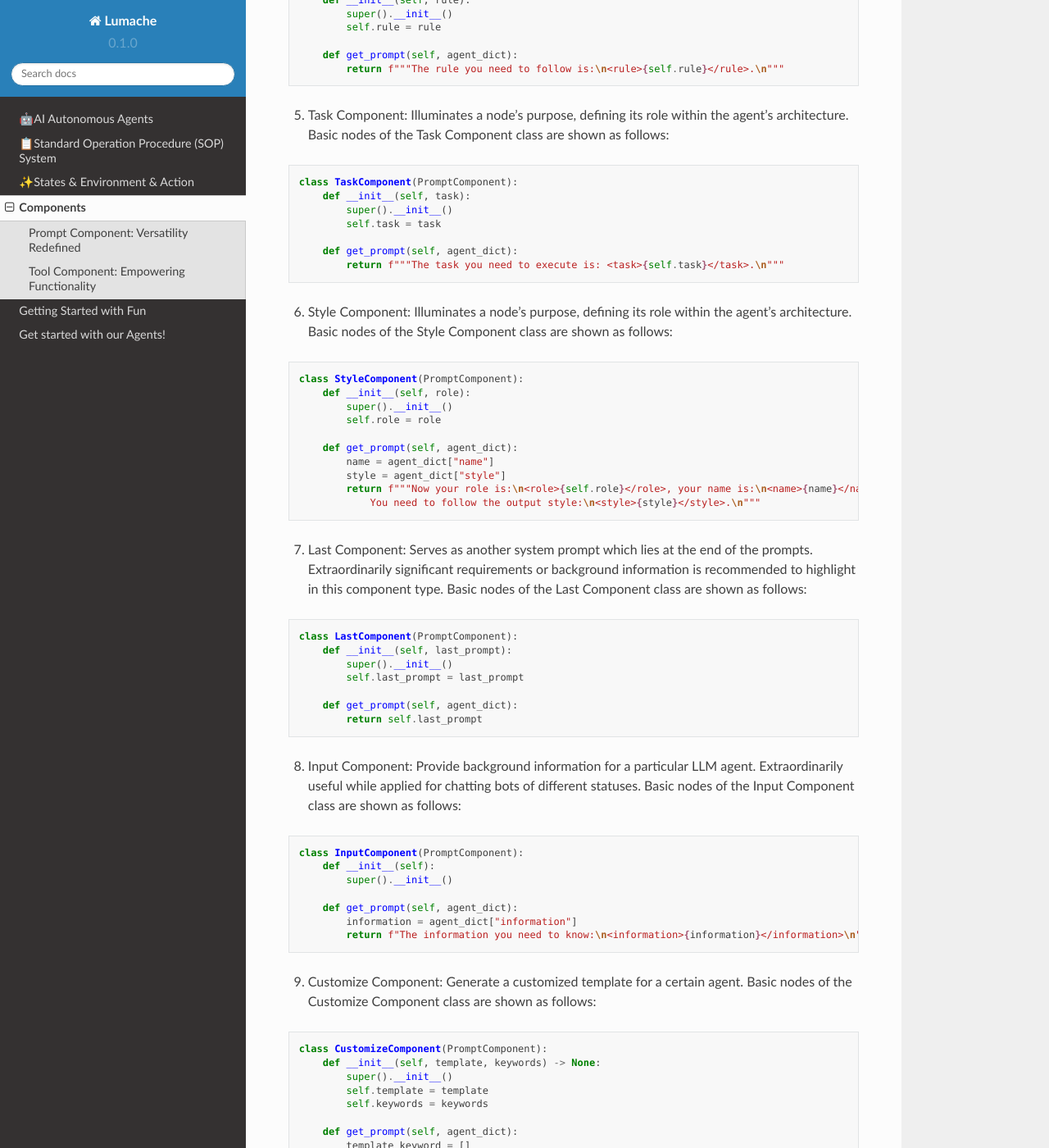
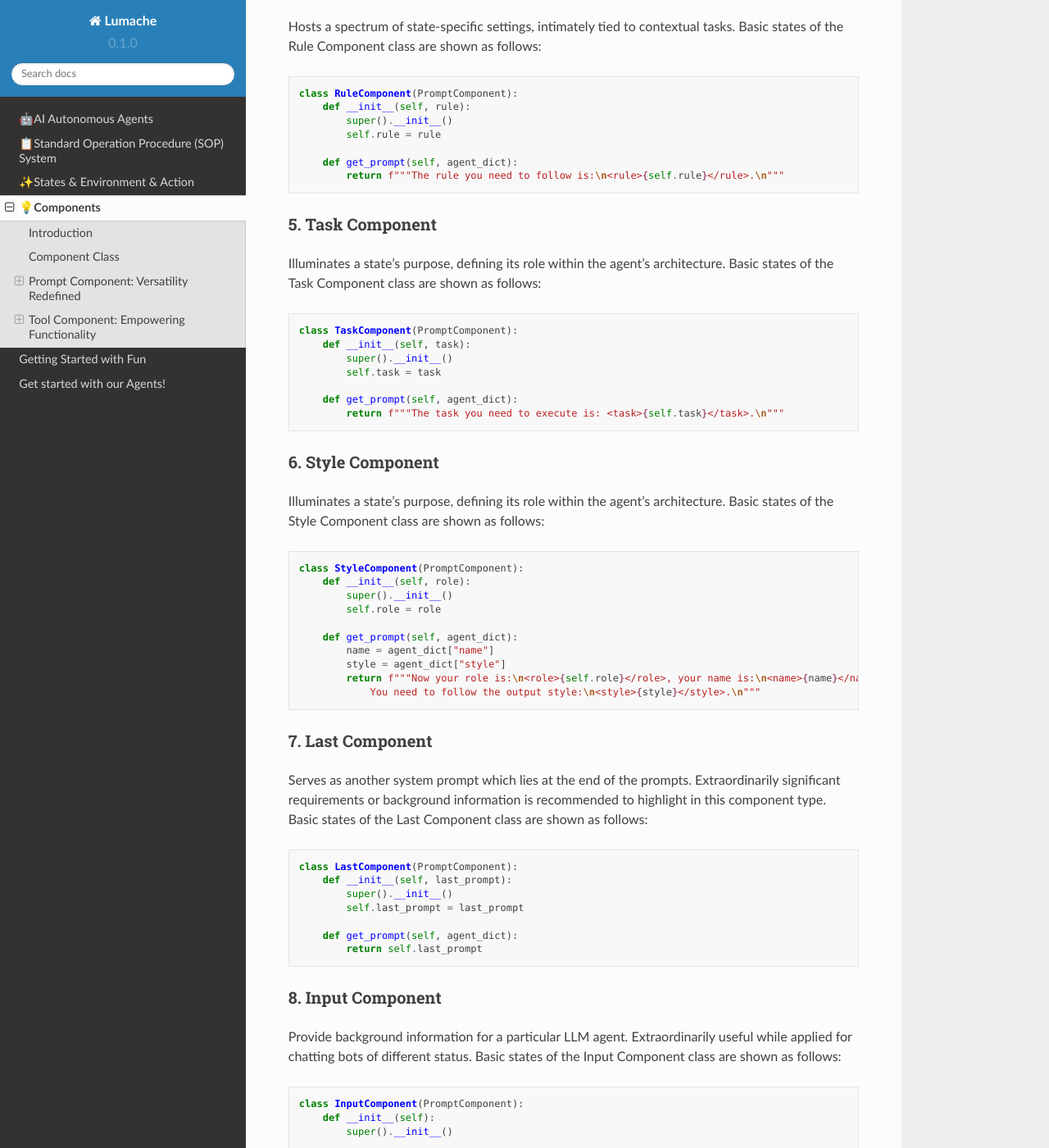
Before and after one commit to StephenQSstarThomas/Agents-Documentation-trial-1, a Sphinx documentation site: the page built from docs/source/components.rst, in a window 1280 px wide and 1400 px high, scrolled down 2227 px. Shown: the whole window at 82% size. Built offline with Sphinx 7.4.7 and the Read the Docs theme 2.0.0, drawn with Linux system fonts in a browser that asks for light colours; some of the changed text lies outside the part shown.

Commit message:
Update components.rst

```diff
--- a/docs/source/components.rst
+++ b/docs/source/components.rst
@@ -1,9 +1,17 @@
-Components
+💡Components
 ==========
 
-To facilitate modularized prompts for Nodes in an AI Autonomous Agent, we've introduced the Components module. Basic codes of the Component class are as follows:
+Introduction
+------------
 
-.. code-block:: python
+To facilitate modularized prompts for States in an AI Autonomous Agent, we've introduced the Components module.
+
+Component Class
+---------------
+
+Basic codes of the Component class are as follows:
+
+.. code:: python
 
    class Component:
        def __init__(self):
@@ -16,7 +24,7 @@ Prompt Component: Versatility Redefined
 
 Under the PromptComponent class, we've crafted nine distinctive subclasses, each playing an important role in shaping interactions. Basic codes of the PromptComponent class are shown as follows:
 
-.. code-block:: python
+.. code:: python
 
    class PromptComponent:
        def __init__(self):
@@ -26,18 +34,14 @@ Under the PromptComponent class, we've crafted nine distinctive subclasses, each
        def get_prompt(self, agent_dict):
            pass
 
-Apparently, the PromptComponent class serves as a container of all kinds of prompt-components. Different types are created for various sorts of prompts.
+1. Demonstration Component
+~~~~~~~~~~~~~~~~~~~~~~~~~~
 
-1. Demonstration Component:
-   Showcases several examples under diverse circumstances, enabling agents to mimic its own style. Basic nodes of the Demonstration Component class are shown as follows:
+Showcases several examples under diverse circumstances, enabling agents to mimic its own style. Basic states of the Demonstration Component class are shown as follows:
 
-.. code-block:: python
+.. code:: python
 
    class DemonstrationComponent(PromptComponent):
-       """
-       input a list, the example of the answer.
-       """
-
        def __init__(self, demonstrations):
            super().__init__()
            self.demonstrations = demonstrations
@@ -52,16 +56,14 @@ Apparently, the PromptComponent class serves as a container of all kinds of prom
            prompt += "</demonstrations>\n"
            return prompt
 
-2. CoT Component:
-   Encompasses algebraic procedures, tailor-made for mathematical problems. Basic nodes of the CoT Component class are shown as follows:
+2. CoT Component
+~~~~~~~~~~~~~~~~
 
-.. code-block:: python
+Encompasses algebraic procedures, tailor-made for mathematical problems. Basic states of the CoT Component class are shown as follows:
+
+.. code:: python
 
    class CoTComponent(PromptComponent):
-       """
-       input a list, the example of the answer.
-       """
-
        def __init__(self, demonstrations):
            super().__init__()
            self.demonstrations = demonstrations
@@ -78,10 +80,12 @@ Apparently, the PromptComponent class serves as a container of all kinds of prom
 
 Seemingly, the codes of the two classes above are absolutely the same. However, the CoT Component class is relatively more complicated. The examples given should contain reasoning steps, including algebraic procedure and logical thinking. By analyzing the examples, your agent will be able to respond with its own thinking steps.
 
-3. Output Component:
-   Extracts responses in particular signs, thus enabling Nodes to start its functions. Basic nodes of the Output Component class are shown as follows:
+3. Output Component
+~~~~~~~~~~~~~~~~~~~
 
-.. code-block:: python
+Extracts responses in particular signs, thus enabling states to start its functions. Basic states of the Output Component class are shown as follows:
+
+.. code:: python
 
    class OutputComponent(PromptComponent):
        def __init__(self, output):
@@ -92,10 +96,12 @@ Seemingly, the codes of the two classes above are absolutely the same. However,
            return f"""Please contact the above to extract <{self.output}> and </{self.output}>, \
                do not perform additional output, please output in strict accordance with the above format!\n"""
 
-4. Rule Component:
-   Hosts a spectrum of node-specific settings, intimately tied to contextual tasks. Basic nodes of the Rule Component class are shown as follows:
+4. Rule Component
+~~~~~~~~~~~~~~~~~
 
-.. code-block:: python
+Hosts a spectrum of state-specific settings, intimately tied to contextual tasks. Basic states of the Rule Component class are shown as follows:
+
+.. code:: python
 
    class RuleComponent(PromptComponent):
        def __init__(self, rule):
@@ -105,10 +111,12 @@ Seemingly, the codes of the two classes above are absolutely the same. However,
        def get_prompt(self, agent_dict):
            return f"""The rule you need to follow is:\n<rule>{self.rule}</rule>.\n"""
 
-5. Task Component:
-   Illuminates a node's purpose, defining its role within the agent's architecture. Basic nodes of the Task Component class are shown as follows:
+5. Task Component
+~~~~~~~~~~~~~~~~~
 
-.. code-block:: python
+Illuminates a state's purpose, defining its role within the agent's architecture. Basic states of the Task Component class are shown as follows:
+
+.. code:: python
 
    class TaskComponent(PromptComponent):
        def __init__(self, task):
@@ -118,10 +126,12 @@ Seemingly, the codes of the two classes above are absolutely the same. However,
        def get_prompt(self, agent_dict):
            return f"""The task you need to execute is: <task>{self.task}</task>.\n"""
 
-6. Style Component:
-   Illuminates a node's purpose, defining its role within the agent's architecture. Basic nodes of the Style Component class are shown as follows:
+6. Style Component
+~~~~~~~~~~~~~~~~~~
 
-.. code-block:: python
+Illuminates a state's purpose, defining its role within the agent's architecture. Basic states of the Style Component class are shown as follows:
+
+.. code:: python
 
    class StyleComponent(PromptComponent):
        def __init__(self, role):
@@ -134,10 +144,12 @@ Seemingly, the codes of the two classes above are absolutely the same. However,
            return f"""Now your role is:\n<role>{self.role}</role>, your name is:\n<name>{name}</name>. \
                You need to follow the output style:\n<style>{style}</style>.\n"""
 
-7. Last Component:
-   Serves as another system prompt which lies at the end of the prompts. Extraordinarily significant requirements or background information is recommended to highlight in this component type. Basic nodes of the Last Component class are shown as follows:
+7. Last Component
+~~~~~~~~~~~~~~~~~
 
-.. code-block:: python
+Serves as another system prompt which lies at the end of the prompts. Extraordinarily significant requirements or background information is recommended to highlight in this component type. Basic states of the Last Component class are shown as follows:
+
+.. code:: python
 
    class LastComponent(PromptComponent):
        def __init__(self, last_prompt):
@@ -147,10 +159,12 @@ Seemingly, the codes of the two classes above are absolutely the same. However,
        def get_prompt(self, agent_dict):
            return self.last_prompt
 
-8. Input Component:
-   Provide background information for a particular LLM agent. Extraordinarily useful while applied for chatting bots of different statuses. Basic nodes of the Input Component class are shown as follows:
+8. Input Component
+~~~~~~~~~~~~~~~~~~
 
-.. code-block:: python
+Provide background information for a particular LLM agent. Extraordinarily useful while applied for chatting bots of different status. Basic states of the Input Component class are shown as follows:
+
+.. code:: python
 
    class InputComponent(PromptComponent):
        def __init__(self):
@@ -160,13 +174,15 @@ Seemingly, the codes of the two classes above are absolutely the same. However,
            information = agent_dict["information"]
            return f"The information you need to know:\n<information>{information}</information>\n"
 
-9. Customize Component:
-   Generate a customized template for a certain agent. Basic nodes of the Customize Component class are shown as follows:
+9. Customize Component
+~~~~~~~~~~~~~~~~~~~~~
 
-.. code-block:: python
+Generate customized template for a certain agent. Basic states of the Customize Component class are shown as follows:
+
+.. code:: python
 
    class CustomizeComponent(PromptComponent):
-       def __init__(self, template, keywords) -> None:
+       def __init__(self, template, keywords):
            super().__init__()
            self.template = template
            self.keywords = keywords
@@ -184,10 +200,12 @@ Tool Component: Empowering Functionality
 
 The ToolComponent family provides specialized functions crucial for the agent's performance:
 
-1. Extract Component:
-   Surgically extracts vital keywords from user input, strategically storing them for reference. Basic codes of the Extract Component class are as follows:
+1. Extract Component
+~~~~~~~~~~~~~~~~~~~~~
 
-.. code-block:: python
+Surgically extracts vital keywords from user input, strategically storing them for reference. Basic codes of the Extract Component class are as follows:
+
+.. code:: python
 
    class ExtractComponent(ToolComponent):
        def __init__(
@@ -199,27 +217,35 @@ The ToolComponent family provides specialized functions crucial for the agent's
            super().__init__()
            self.extract_words = extract_words
            self.system_prompt = system_prompt
-           self.last_prompt = last_prompt if last_prompt else f"Please strictly adhere to the following format for outputting: <{self.extract_words}>{{the content you need to extract}}</{self.extract_words}>"
+           self.default_prompt = (
+               "Please strictly adhere to the following format for outputting:\n"
+           )
+           for extract_word in extract_words:
+               self.default_prompt += (
+                   f"<{extract_word}> the content you need to extract </{extract_word}>"
+               )
+           self.last_prompt = last_prompt if last_prompt else self.default_prompt
 
-       def func(self, agent_dict):
-           response = agent_dict["LLM"].get_response(
-               agent_dict["long_term_memory"],
+       def func(self, agent):
+           response = agent.LLM.get_response(
+               agent.long_term_memory,
                self.system_prompt,
                self.last_prompt,
-               agent_dict=agent_dict,
                stream=False,
            )
            for extract_word in self.extract_words:
                key = extract(response, extract_word)
                key = key if key else response
-               agent_dict[extract_word] = key
+               agent.environment.shared_memory[extract_word] = key
 
            return {}
 
-2. KnowledgeBase Component:
-   Masterfully rephrases user queries, leveraging top answers from the knowledge base using advanced similarity matching, ensuring accurate responses. Basic codes of the Knowledge Component class are as follows:
+2. Knowledge Base Component
+~~~~~~~~~~~~~~~~~~~~~~~~~~~
 
-.. code-block:: python
+If you want to inject knowledge into your agent, you can first use utils.process_document to convert your csv file into json format, and then inject the json file into the agent through this component. Basic codes of the Knowledge Base Component class are as follows:
+
+.. code:: python
 
    class KnowledgeBaseComponent(ToolComponent):
        def __init__(self, top_k, type, knowledge_base):
@@ -292,23 +318,16 @@ The ToolComponent family provides specialized functions crucial for the agent's
                    print(knowledge)
                    return {"prompt": "The relevant content is: " + knowledge + "\n"}
 
-3. WebSearch Component:
-   Establish connections to several Web search engines and acquire information based on the WEB. One of the core components in Tool components part, the highlight of the whole project. Basic codes of the WebSearch Component class are as follows:
+3. Web Search Component
+~~~~~~~~~~~~~~~~~~~~~~~
 
-.. code-block:: python
+Establish connections to several Web search engines, and acquire information based on the WEB. One of the core components in Tool components part, the highlight of the whole project. Basic codes of the Web Search Component class are as follows:
+
+.. code:: python
 
    class WebSearchComponent(ToolComponent):
-       """search engines"""
-
-       __ENGINE_NAME__: List = ["google", "bing"]
-
        def __init__(self, engine_name: str, api: Dict):
-           """
-           :param engine_name: The name of the search engine used
-           :param api: Pass in a dictionary, such as {"bing": "key1", "google": "key2", ...}, of course, each value can also be a list, or more complicated
-           """
            super(WebSearchComponent, self).__init__()
-           """Determine whether the key and engine_name of the api are legal"""
 
            assert engine_name in WebSearchComponent.__ENGINE_NAME__
            for api_name in api:
@@ -384,14 +399,14 @@ The ToolComponent family provides specialized functions crucial for the agent's
            assert engine_name in WebSearchComponent.__ENGINE_NAME__
            self.engine_name = engine_name
 
-4. WebCrawl Component:
-   Open a single webpage and crawl contents on a certain URL. Basic codes of the WebCrawl Component class are as follows:
+4. Web Crawl Component
+~~~~~~~~~~~~~~~~~~~~~
 
-.. code-block:: python
+Open a single webpage, and crawl contents on a certain URL. Basic codes of the Web Crawl Component class are as follows:
+
+.. code:: python
 
    class WebCrawlComponent(ToolComponent):
-       """Open a single web page for crawling"""
-
        def __init__(self):
            super(WebCrawlComponent, self).__init__()
 
@@ -399,36 +414,27 @@ The ToolComponent family provides specialized functions crucial for the agent's
            url = agent_dict["url"]
            print(f"crawling {url} ......")
            content = ""
-           """Crawling content from URL may need to be carried out according to different websites, such as wiki, Baidu, Zhihu, etc."""
            driver = webdriver.Chrome()
            try:
-               """Open URL"""
                driver.get(url)
-
-               """Wait 20 seconds"""
                wait = WebDriverWait(driver, 20)
                wait.until(EC.presence_of_element_located((By.TAG_NAME, "body")))
-
-               """Crawl code"""
                page_source = driver.page_source
-
-               """Parse"""
                soup = BeautifulSoup(page_source, "html.parser")
-
-               """Concatenate"""
                for paragraph in soup.find_all("p"):
                    content = f"{content}\n{paragraph.get_text()}"
            except Exception as e:
                print("Error:", e)
            finally:
-               """Quit"""
                driver.quit()
            return {"content": content.strip()}
 
-5. API Component:
-   Start and utilize certain kinds of APIs. Basic codes of the API Component class are as follows:
+5. API Component
+~~~~~~~~~~~~~~~~
 
-.. code-block:: python
+Start and utilize certain kinds of APIs. Basic codes of the API Component class are as follows:
+
+.. code:: python
 
    class APIComponent(ToolComponent):
        def __init__(self):
@@ -437,10 +443,12 @@ The ToolComponent family provides specialized functions crucial for the agent's
        def func(self, agent_dict: Dict) -> Dict:
            pass
 
-6. Static Component:
-   Create a special type of component for states. Static components only operate under given requirements and don't have to generate its own intelligence based on LLM. Basic codes of the Static Component class are as follows:
+6. Static Component
+~~~~~~~~~~~~~~~~~~~
 
-.. code-block:: python
+Create a special type of component for states. Static components only operate under given requirements and don't have to generate its own intelligence based on LLM. Basic codes of the Static Component class are as follows:
+
+.. code:: python
 
    class StaticComponent(ToolComponent):
        def __init__(self, output):
@@ -451,10 +459,12 @@ The ToolComponent family provides specialized functions crucial for the agent's
            outputdict = {"response": self.output}
            return outputdict
 
-7. Function Component:
-   Utilize the 'function call' method and store particular args of the particular Agent. Basic codes of the Function Component class are as follows:
+7. Function Component
+~~~~~~~~~~~~~~~~~~~~
 
-.. code-block:: python
+Utilize the 'function call' method, and store particular args of the particular Agent. Basic codes of the Function Component class are as follows:
+
+.. code:: python
 
    class FunctionComponent(ToolComponent):
        def __init__(
@@ -519,4 +529,5 @@ The ToolComponent family provides specialized functions crucial for the agent's
 
            return outputdict
 
+
 (The above material is from prompt master jlwu & prompt noob stephen_qs)
```
Also changed, not shown: other parts of docs/source/components.rst (+3 -7 lines).
